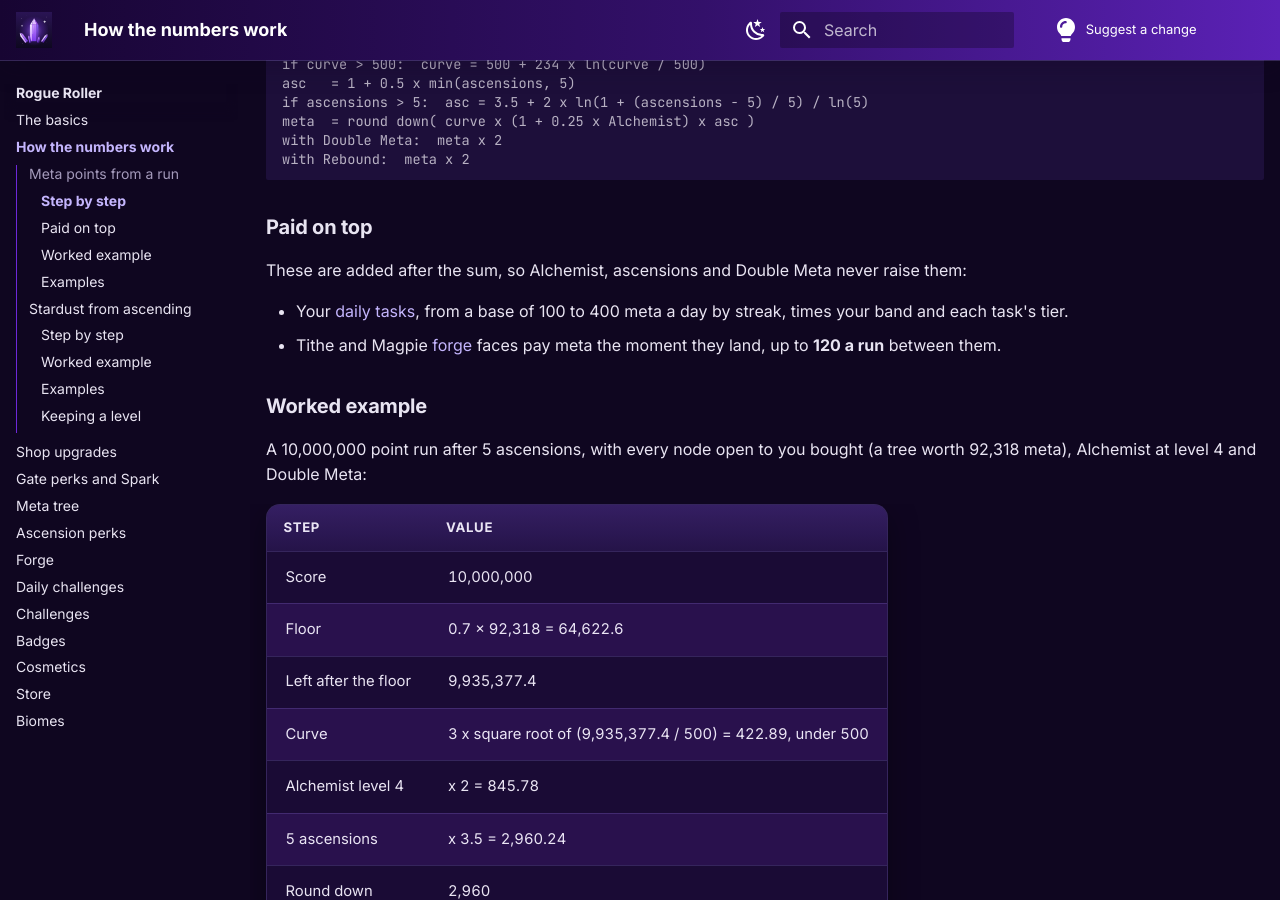
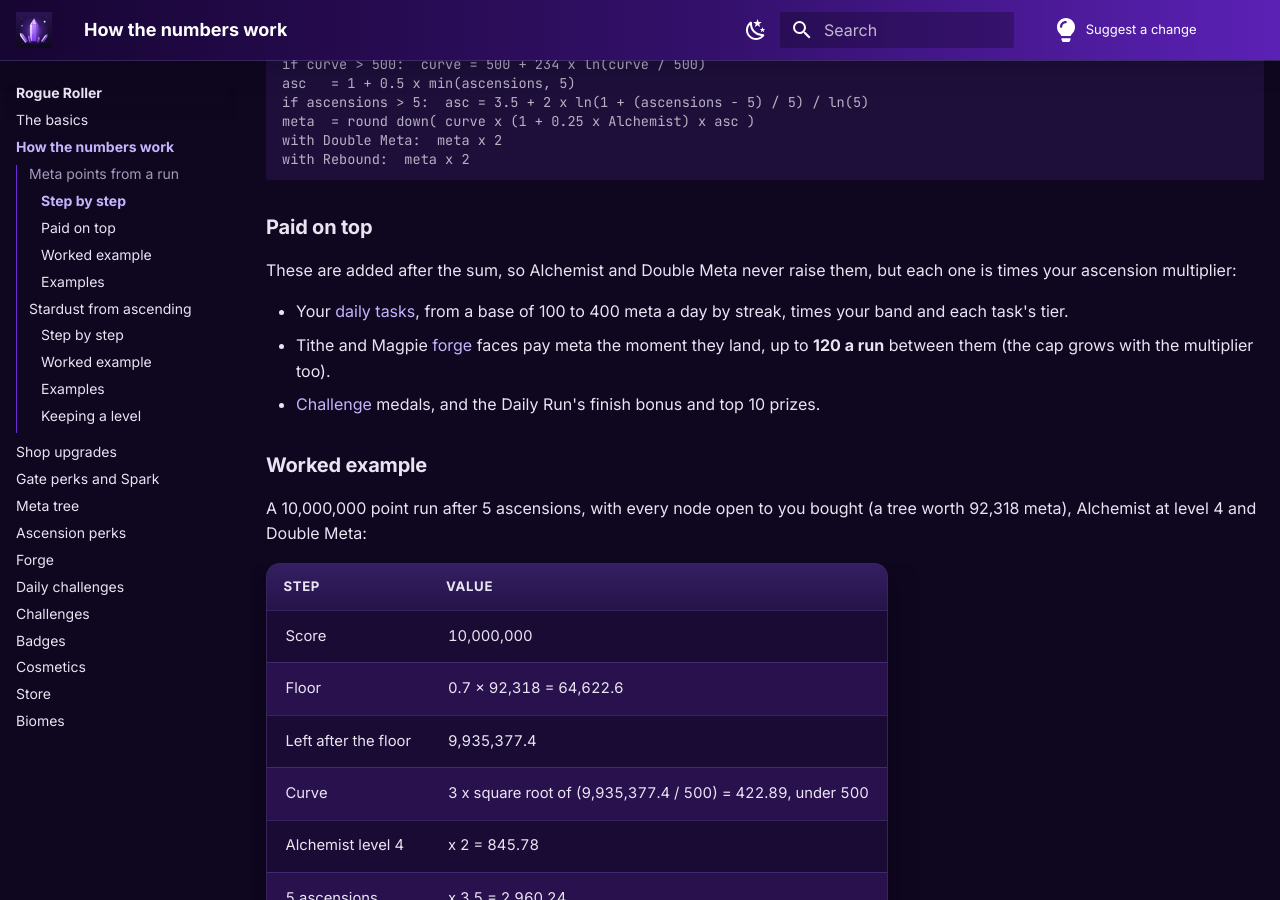
Before and after one commit to WindingDuke77/amethyst-arcade-wiki, an MkDocs documentation site: the page built from docs/rogue-roller/formulas.md, in a window 1280 px wide and 900 px high, scrolled down 1034 px. Built offline with MkDocs 1.6.1 and Material for MkDocs 9.7.7, drawn with Linux system fonts in a browser that asks for light colours; comment, search, counter and statistics services are not loaded.

Commit message:
Rogue Roller 3.3.0: Astral streak crate, meta multiplier on every reward
Co-Authored-By: Claude Opus 5.5 <noreply@anthropic.com>

```diff
--- a/docs/rogue-roller/formulas.md
+++ b/docs/rogue-roller/formulas.md
@@ -36,10 +36,11 @@ with Rebound:  meta x 2
 
 ### Paid on top
 
-These are added after the sum, so Alchemist, ascensions and Double Meta never raise them:
+These are added after the sum, so Alchemist and Double Meta never raise them, but each one is times your ascension multiplier:
 
 - Your [daily tasks](daily-challenges.md), from a base of 100 to 400 meta a day by streak, times your band and each task's tier.
-- Tithe and Magpie [forge](forge.md) faces pay meta the moment they land, up to **120 a run** between them.
+- Tithe and Magpie [forge](forge.md) faces pay meta the moment they land, up to **120 a run** between them (the cap grows with the multiplier too).
+- [Challenge](challenges.md) medals, and the Daily Run's finish bonus and top 10 prizes.
 
 ### Worked example
 
```
Also changed, not shown: docs/rogue-roller/challenges.md (+1 -0 lines), docs/rogue-roller/daily-challenges.md (+2 -2 lines).
